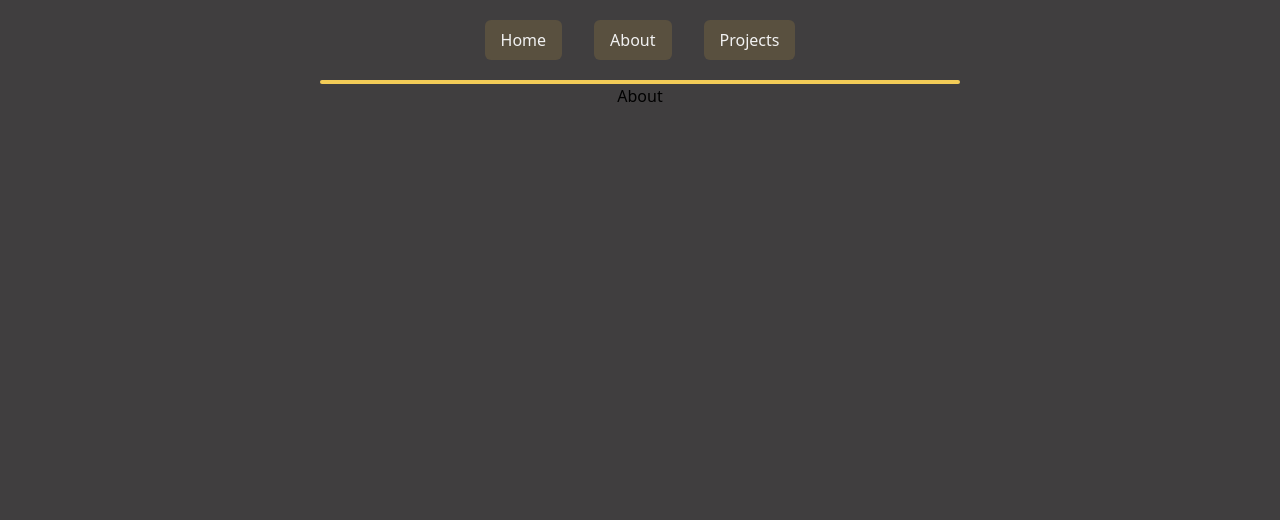
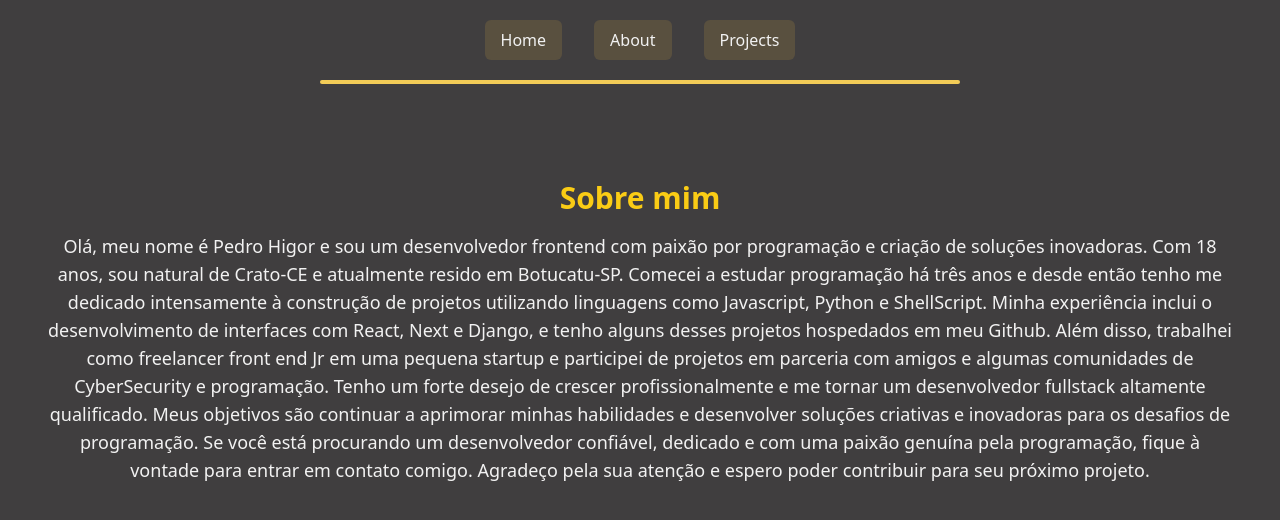
Before and after one commit to higordevv/portifolio, a React (Vite) app: page /about in a window 1280 px wide. Shown: the top 520 px of the page. Built offline with nearby package versions, Linux system fonts and the light colour scheme.

Commit message:
About and config reacti18n

```diff
--- a/package.json
+++ b/package.json
@@ -9,8 +9,10 @@
     "preview": "vite preview"
   },
   "dependencies": {
+    "i18next": "^22.4.10",
     "react": "^18.2.0",
     "react-dom": "^18.2.0",
+    "react-i18next": "^12.1.5",
     "react-icons": "^4.7.1",
     "react-loading-skeleton": "^3.1.1",
     "react-router-dom": "^6.8.1"
--- /dev/null
+++ b/src/components/SwitchLanguage.tsx
@@ -0,0 +1,39 @@
+import React from "react";
+import { useTranslation } from "react-i18next";
+
+function SwitchLanguage() {
+  const { i18n } = useTranslation();
+
+  const handleChangeLanguage = (event: {
+    target: { value: string | undefined };
+  }) => {
+    i18n.changeLanguage(event.target.value);
+  };
+
+  return (
+    <div>
+      <label>
+        <input
+          type="radio"
+          name="language"
+          value="pt_BR"
+          checked={i18n.language === "pt_BR"}
+          onChange={handleChangeLanguage}
+        />
+        Português
+      </label>
+      <label>
+        <input
+          type="radio"
+          name="language"
+          value="en_US"
+          checked={i18n.language === "en_US"}
+          onChange={handleChangeLanguage}
+        />
+        English
+      </label>
+    </div>
+  );
+}
+
+export default SwitchLanguage;
--- a/src/components/navbar/navlinks.tsx
+++ b/src/components/navbar/navlinks.tsx
@@ -1,5 +1,6 @@
 import { Link } from "react-router-dom";
 import { HTMLAttributes } from "react";
+import SwitchLanguage from "../SwitchLanguage";
 
 interface NavLinksProps extends HTMLAttributes<HTMLElement> {}
 
--- /dev/null
+++ b/src/lib/i18n.ts
@@ -0,0 +1,22 @@
+import i18n from "i18next";
+import { initReactI18next } from "react-i18next";
+
+import pt_br from "../translations/pt_br.json";
+
+const resources = {
+  pt_BR: {
+    translation: pt_br,
+  },
+};
+
+i18n.use(initReactI18next).init({
+  resources,
+  lng: "pt_BR",
+  fallbackLng: "en_US",
+  keySeparator: false,
+  interpolation: {
+    escapeValue: false,
+  },
+});
+
+export default i18n;
--- a/src/main.tsx
+++ b/src/main.tsx
@@ -3,10 +3,14 @@ import ReactDOM from "react-dom/client";
 import App from "./App";
 import "./styles/globals.css";
 import { BrowserRouter } from "react-router-dom";
+import { I18nextProvider } from "react-i18next";
+import i18n from "./lib/i18n";
 ReactDOM.createRoot(document.getElementById("root") as HTMLElement).render(
   <React.StrictMode>
     <BrowserRouter>
-      <App />
+      <I18nextProvider i18n={i18n}>
+        <App />
+      </I18nextProvider>
     </BrowserRouter>
   </React.StrictMode>
 );
--- a/src/pages/About.tsx
+++ b/src/pages/About.tsx
@@ -1,7 +1,35 @@
 import React from "react";
 
 function About() {
-  return <div>About</div>;
+  return (
+    <main className="bg-no-repeat bg-center mt-8 p-4 md:p-12 flex justify-center flex-col">
+      <div className="w-auto h-auto text-center">
+        <h1 className="text-3xl m-2 md:m-4 font-semibold text-yellow-400">
+          Sobre mim
+        </h1>
+        <p className="text-ice-100 text-base md:text-lg font-normal">
+          Olá, meu nome é Pedro Higor e sou um desenvolvedor frontend com paixão
+          por programação e criação de soluções inovadoras. Com 18 anos, sou
+          natural de Crato-CE e atualmente resido em Botucatu-SP. Comecei a
+          estudar programação há três anos e desde então tenho me dedicado
+          intensamente à construção de projetos utilizando linguagens como
+          Javascript, Python e ShellScript. Minha experiência inclui o
+          desenvolvimento de interfaces com React, Next e Django, e tenho alguns
+          desses projetos hospedados em meu Github. Além disso, trabalhei como
+          freelancer front end Jr em uma pequena startup e participei de
+          projetos em parceria com amigos e algumas comunidades de CyberSecurity
+          e programação. Tenho um forte desejo de crescer profissionalmente e me
+          tornar um desenvolvedor fullstack altamente qualificado. Meus
+          objetivos são continuar a aprimorar minhas habilidades e desenvolver
+          soluções criativas e inovadoras para os desafios de programação. Se
+          você está procurando um desenvolvedor confiável, dedicado e com uma
+          paixão genuína pela programação, fique à vontade para entrar em
+          contato comigo. Agradeço pela sua atenção e espero poder contribuir
+          para seu próximo projeto.
+        </p>
+      </div>
+    </main>
+  );
 }
 
 export default About;
--- a/src/pages/Home.tsx
+++ b/src/pages/Home.tsx
@@ -1,6 +1,8 @@
 import React from "react";
 import logo from "../assets/logo.png";
+import { useTranslation } from "react-i18next";
 function Home() {
+  const { t } = useTranslation();
   return (
     <main className="h-3/5 bg-no-repeat bg-center mt-8 p-12 flex justify-center">
       <img
@@ -9,8 +11,13 @@ function Home() {
         className="absolute opacity-10 mx-auto -z-0"
       />
       <div className="m-auto z-20 flex flex-col text-center gap-6">
-        <h1 className="text-8xl font-normal text-ice-100 ">Higor</h1>
-        <h1 className="2xl font-semibold text-yellow-200">web developer</h1>
+        <h1 className="text-6xl md:text-8xl font-normal text-ice-100 ">
+          Pedro Higor
+        </h1>
+        <h1 className="2xl font-semibold text-yellow-200">Web Developer</h1>
+        <p className="text-1xl md:text-2xl text-ice-100 font-semibold">
+          Transformando ideias em realidade na web, um código de cada vez.
+        </p>
       </div>
     </main>
   );
--- /dev/null
+++ b/src/translations/pt_br.json
@@ -0,0 +1,17 @@
+{
+  "pt_BR": {
+    "buttons": ["Inicio", "Sobre", "Contato"],
+    "title": "Pedro Higor",
+    "ability": "Desenvolvedor Web",
+    "slug": "Transformando ideias em realidade na web, um código de cada vez.",
+    "about": {
+      "main_text": [
+        "Olá, meu nome é Pedro Higor da Silva Santos e sou um desenvolvedor fullstack com paixão por programação e criação de soluções inovadoras.",
+        "Com 18 anos, sou natural de Crato-CE e atualmente resido em Botucatu-SP. Comecei a estudar programação há três anos e desde então tenho me dedicado intensamente à construção de projetos utilizando linguagens como Javascript, Python e ShellScript.",
+        "Minha experiência inclui o desenvolvimento de interfaces com React, Next e Django, e tenho alguns desses projetos hospedados em meu Github. Além disso, trabalhei como freelancer front end Jr em uma pequena startup e participei de projetos em parceria com amigos e algumas comunidades de CyberSecurity e programação.",
+        "Tenho um forte desejo de crescer profissionalmente e me tornar um desenvolvedor fullstack altamente qualificado. Meus objetivos são continuar a aprimorar minhas habilidades e desenvolver soluções criativas e inovadoras para os desafios de programação.",
+        "Se você está procurando um desenvolvedor confiável, dedicado e com uma paixão genuína pela programação, fique à vontade para entrar em contato comigo. Agradeço pela sua atenção e espero poder contribuir para seu próximo projeto."
+      ]
+    }
+  }
+}
```
Also changed, not shown: vercel.json, 1 other file (tests, documents, lock files or other folders).
